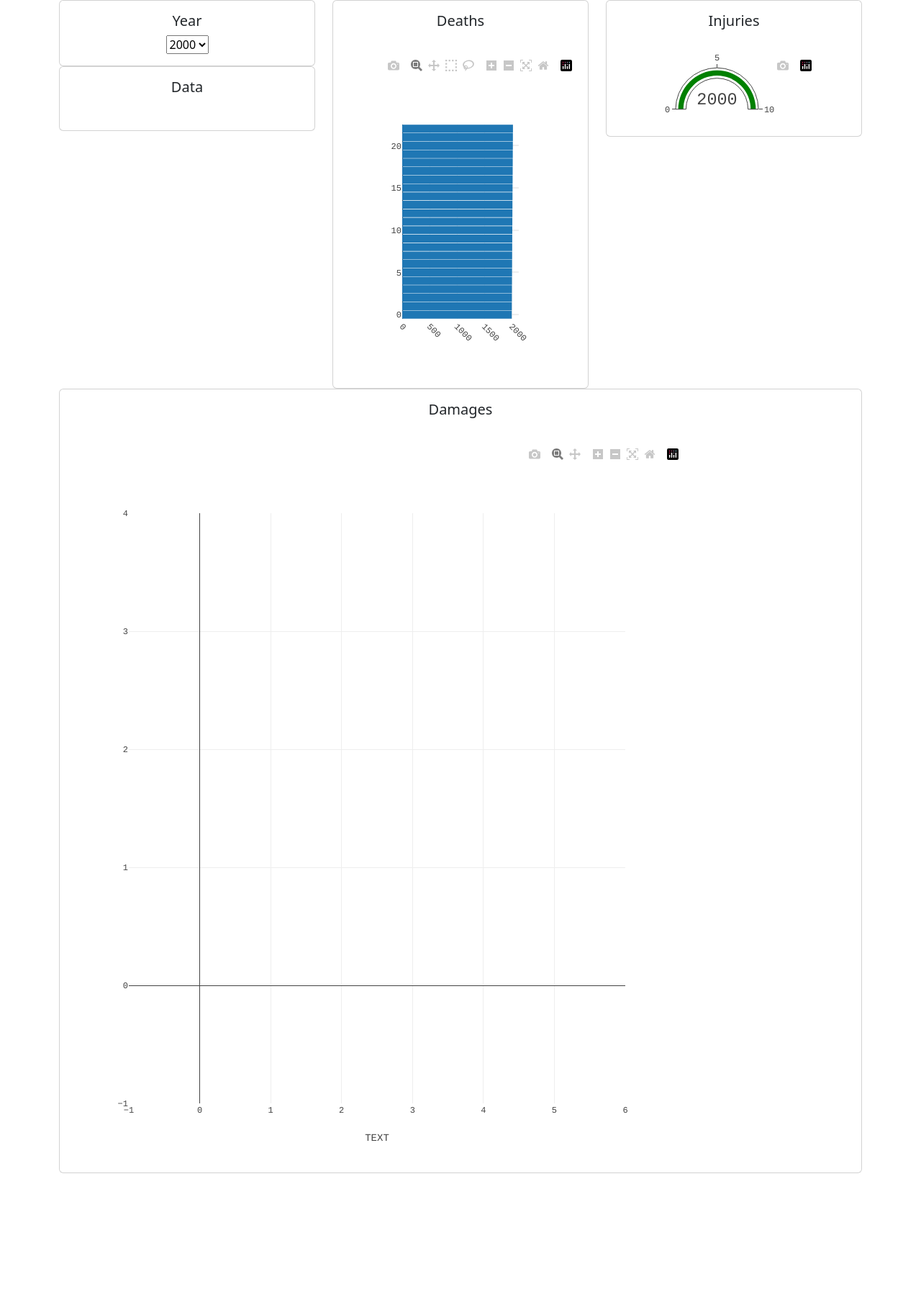
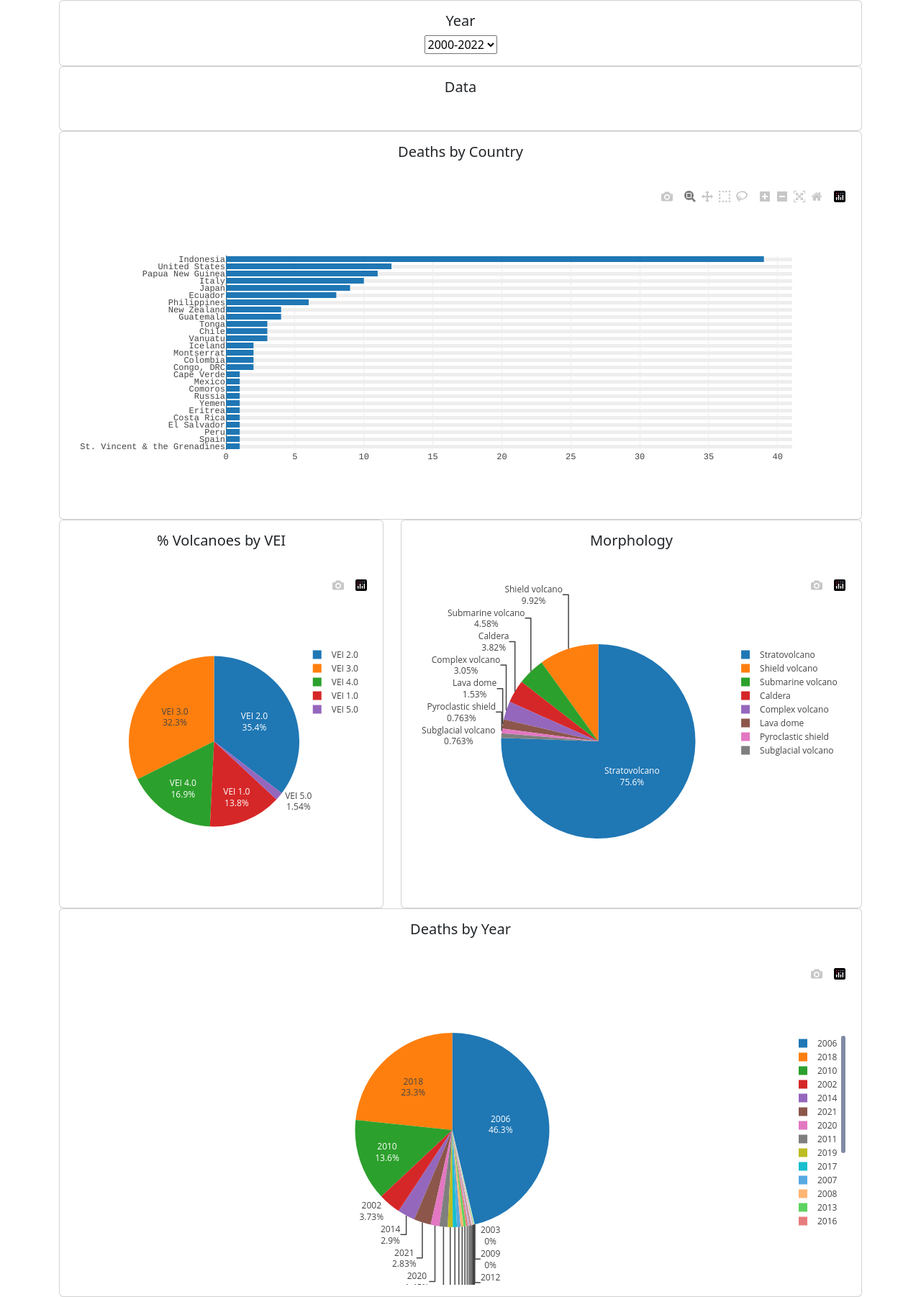
Before and after one commit to anyren/volcanic-eruptions, a Flask app: page /year in a window 1280 px wide. Shown: the part 76-1878 px from the top of the page at 72% size. Before the commit the page ends 1706 px from the top, so only its background shows below. Run offline with Flask 2, Linux system fonts and the light colour scheme; data that the repository does not hold is empty; some libraries are stand-ins or nearby versions.

Commit message:
Rendering vizs on year.html

```diff
--- a/static/js/year.js
+++ b/static/js/year.js
@@ -51,7 +51,7 @@ function renderTable(yearSelected) {
     const url = "https://www.ngdc.noaa.gov/hazel/hazard-service/api/v1/volcanoes?maxYear=2022&minYear=2000";
     let deaths = 0;
     let injuries = 0;
-    // let houses = 0;
+    let houses = 0;
     let damages = 0;
 
     d3.json(url).then(function (data) {
@@ -66,7 +66,7 @@ function renderTable(yearSelected) {
 
                 let deathsNum = the_dicts[i]["deathsTotal"];
                 let injuriesNum = the_dicts[i]["injuriesTotal"];
-                // let housesNum = the_dicts[i]["housesDestroyedTotal"];
+                let housesNum = the_dicts[i]["housesDestroyedTotal"];
                 let damagesNum = the_dicts[i]["damageMillionsDollarsTotal"];
 
                 if (deathsNum) {
@@ -77,9 +77,9 @@ function renderTable(yearSelected) {
                     injuries = injuries + parseInt(injuriesNum);
                 }
 
-                // if (housesNum) {
-                //     houses = houses + parseInt(housesNum);
-                // }
+                if (housesNum) {
+                    houses = houses + parseInt(housesNum);
+                }
 
                 if (damagesNum) {
                     damages = damages + parseInt(damagesNum);
@@ -91,7 +91,7 @@ function renderTable(yearSelected) {
 
         console.log("DEATHS: ", `${deaths}`);
         console.log("INJURIES: ", `${injuries}`);
-        // console.log("HOUSES: ", `${houses}`);
+        console.log("HOUSES: ", `${houses}`);
         console.log("DAMAGES: ", `${damages}`);
 
         d3.select("#data-table").html("");
@@ -99,7 +99,7 @@ function renderTable(yearSelected) {
 
         demoTable.append("tbody").append("tr").text("DEATHS").append("td").text(deaths);
         demoTable.append("tbody").append("tr").text("INJURIES").append("td").text(injuries);
-        // demoTable.append("tbody").append("tr").text("HOUSES DESTROYED").append("td").text(houses);
+        demoTable.append("tbody").append("tr").text("HOUSES DESTROYED").append("td").text(houses);
         demoTable.append("tbody").append("tr").text("DAMAGES ($ millions)").append("td").text(damages);
 
 
@@ -124,14 +124,40 @@ function makeBarChart(yearSelected) {
 
     console.log("THIS IS MAKEBARCHART function");
 
-    let yearsArray = [];
-    for (let i=2000; i<=2022; i++) {
-        yearsArray.push(i);
-    }
+    let vol_by_country = {'Indonesia': 39,
+    'United States': 12,
+    'Papua New Guinea': 11,
+    'Italy': 10,
+    'Japan': 9,
+    'Ecuador': 8,
+    'Philippines': 6,
+    'New Zealand': 4,
+    'Guatemala': 4,
+    'Tonga': 3,
+    'Chile': 3,
+    'Vanuatu': 3,
+    'Iceland': 2,
+    'Montserrat': 2,
+    'Colombia': 2,
+    'Congo, DRC': 2,
+    'Cape Verde': 1,
+    'Mexico': 1,
+    'Comoros': 1,
+    'Russia': 1,
+    'Yemen': 1,
+    'Eritrea': 1,
+    'Costa Rica': 1,
+    'El Salvador': 1,
+    'Peru': 1,
+    'Spain': 1,
+    'St. Vincent & the Grenadines': 1};
+
+    let keys = Object.keys(vol_by_country);
+    let values = Object.values(vol_by_country);
 
     let trace = {
-        x: yearsArray,
-        y: 100,
+        x: values.reverse(),
+        y: keys.reverse(),
         type: "bar",
         orientation: "h",
         // text: otuLabelsTop10
@@ -143,18 +169,20 @@ function makeBarChart(yearSelected) {
         },
         showlegend: false,
         xaxis: {
-            tickangle: 45
+            tickangle: 0
         },
         yaxis: {
-            zeroline: false,
-            gridwidth: 2
+            zeroline: true,
+            gridwidth: 5,
+            dtick: 1,
+            automargin: true
         },
-        bargap :0.05
+        bargap : 5
     };
 
     let data = [trace];
 
-    Plotly.newPlot("deaths-barchart", data, layout);
+    Plotly.newPlot("deaths-by-country-barchart", data, layout);
 
 }
 
@@ -168,30 +196,50 @@ function makeGaugeChart(yearSelected) {
 
     console.log("THIS IS MAKEGAUGECHART function");
 
-    let data = [
-        {
-            domain: { x: [0, 1], y: [0, 1] },
-            value: yearSelected,
-            type: "indicator",
-            mode: "gauge+number",
-            // delta: { reference: 10 },
-            gauge: { axis: {range: [0, 10] } }
-        }
-    ];
+    let tot_deaths_by_year = {2000: 8.0,
+        2001: 4.0,
+        2002: 103.0,
+        2003: 0.0,
+        2004: 6.0,
+        2005: 3.0,
+        2006: 1277.0,
+        2007: 17.0,
+        2008: 13.0,
+        2009: 0.0,
+        2010: 376.0,
+        2011: 38.0,
+        2012: 0.0,
+        2013: 12.0,
+        2014: 80.0,
+        2015: 2.0,
+        2016: 9.0,
+        2017: 19.0,
+        2018: 644.0,
+        2019: 23.0,
+        2020: 40.0,
+        2021: 78.0,
+        2022: 7.0};
 
-    let layout = {
-        width: 275,
-        height: 100,
-        margin: {
-                    t: 0,
-                    b: 0
-                },
-        font:{
-               family: "Courier"
-             }
-        };
+    let keys = Object.keys(tot_deaths_by_year);
+    let values = Object.values(tot_deaths_by_year);
 
-    Plotly.newPlot("injuries-gaugechart", data, layout);
+    let data = [{
+        values: values,
+        labels: keys,
+        type: 'pie',
+        textinfo: "label+percent",
+        // automargin: true,
+        insidetextorientation: "auto"
+      }];
+
+    let layout = [{
+        height: 1200,
+        width: 1000,
+        // margin: {"t": 0, "b": 0, "l": 0, "r": 0},
+    }];
+
+    Plotly.newPlot("deaths-by-year-piechart", data, layout);
+
 
 }
 
@@ -203,39 +251,54 @@ function makeBubbleChart(yearSelected) {
 
     console.log("THIS IS MAKEBUBBLECHART function");
 
-    let trace = {
-        x: yearSelected,
-        y: yearSelected,
-        mode: "markers",
-        marker: {
-                    size: 5,
-                    color: "black",
-                    colorscale: [
-                        [0, "rgb(166,206,227)"],
-                        [0.25, "rgb(31,120,180)"],
-                        [0.45, "rgb(178,223,138)"],
-                        [0.65, "rgb(51,160,44)"],
-                        [0.85, "rgb(251,154,153)"],
-                        [1, "rgb(227,26,28)"]
-                    ]
-                },
-        text: "TEXT"
-    };
+    let num_volc_by_vei = {"VEI 1.0": 9, "VEI 2.0": 23, "VEI 3.0": 21, "VEI 4.0": 11, "VEI 5.0": 1};
 
-    let data = [trace];
+    let keys = Object.keys(num_volc_by_vei);
+    let values = Object.values(num_volc_by_vei);
 
-    let layout = {
-        showlegend: false,
-        height: 1000,
-        width: 850,
-        xaxis:  { title: { text: "TEXT" } },
-        font: {
-                    family: "Courier"
-              }
+    let data = [{
+        values: values,
+        labels: keys,
+        type: 'pie',
+        textinfo: "label+percent",
+        insidetextorientation: "auto"
+      }];
 
-    };
+    let layout = [{
+        height: 400,
+        width: 350
+    }];
 
-    Plotly.newPlot("damages-bubblechart", data, layout);
+    Plotly.newPlot("vei-piechart", data, layout);
+
+    let num_volc_by_morph = {'Caldera': 5,
+    'Complex volcano': 4,
+    'Lava dome': 2,
+    'Pyroclastic shield': 1,
+    'Shield volcano': 13,
+    'Stratovolcano': 99,
+    'Subglacial volcano': 1,
+    'Submarine volcano': 6};
+
+    keys = Object.keys(num_volc_by_morph);
+    values = Object.values(num_volc_by_morph);
+
+    data = [{
+        values: values,
+        labels: keys,
+        type: 'pie',
+        textinfo: "label+percent",
+        insidetextorientation: "auto"
+      }];
+
+    layout = [{
+        height: 550,
+        width: 550
+    }];
+
+    Plotly.newPlot("morph-piechart", data, layout);
+
+
 
 }
 
--- a/templates/year.html
+++ b/templates/year.html
@@ -60,13 +60,14 @@
         <div class="row">
 
             <!-- Column 1 -->
-            <div class="col-md-4">
+            <div class="col-md-12">
 
                 <!-- id=drop-down-card -->
                 <div class="card text-center w-100" id="drop-down-card">
                     <div class="card-body">
                         <h5 class="card-title">Year</h5>
                         <select id="selDataset" onchange="optionChanged(this.value)">
+                        <option value="2000-2022" selected>2000-2022</option>
                         </select>
                     </div>
                 </div>
@@ -79,35 +80,7 @@
                         <div id="data-table"></div>
                     </div>
                 </div>
-
             </div>
-
-            <!-- Column 2 -->
-            <div class="col-md-4">
-
-                <!-- id=deaths-card -->
-                <div class="card text-center w-100" id="deaths-card">
-                    <div class="card-body">
-                        <h5 class="heading">Deaths</h5>
-                        <br>
-                        <div id="deaths-barchart"></div>
-                    </div>
-                </div>
-            </div>
-
-            <!-- Column 3 -->
-            <div class="col-md-4">
-
-                <!-- id=injuries-card -->
-                <div class="card text-center w-100" id="injuries-card">
-                    <div class="card-body">
-                        <h5 class="heading">Injuries</h5>
-                        <br>
-                        <div id="injuries-gaugechart"></div>
-                    </div>
-                </div>
-            </div>
-
         </div>
 
         <!-- Row 2 -->
@@ -116,15 +89,64 @@
             <!-- Column 1 -->
             <div class="col-md-12">
 
-                <!-- id=damage-card -->
-                <div class="card text-center w-100" id="damage-card">
+                <!-- id=deaths-by-country-card -->
+                <div class="card text-center w-100" id="deaths-by-country-card">
                     <div class="card-body">
-                        <h5 class="heading">Damages</h5>
+                        <h5 class="heading">Deaths by Country</h5>
                         <br>
-                        <div id="damages-bubblechart"></div>
+                        <div id="deaths-by-country-barchart"></div>
                     </div>
                 </div>
             </div>
+        </div>
+
+        <!-- Row 3 -->
+        <div class="row">
+
+            <!-- Column 1 -->
+            <div class="col-md-5">
+
+                <!-- id=vei-card -->
+                <div class="card text-center w-100" id="vei-card">
+                    <div class="card-body">
+                        <h5 class="heading">% Volcanoes by VEI</h5>
+                        <br>
+                        <div id="vei-piechart"></div>
+                    </div>
+                </div>
+            </div>
+
+            <!-- Column 2 -->
+            <div class="col-md-7">
+
+                <!-- id=morph-card -->
+                <div class="card text-center w-100" id="morph-card">
+                    <div class="card-body">
+                        <h5 class="heading">Morphology</h5>
+                        <br>
+                        <div id="morph-piechart"></div>
+                    </div>
+                </div>
+            </div>
+        </div>
+
+        <!-- Row 4 -->
+        <div class="row">
+
+            <!-- Column 1 -->
+            <div class="col-md-12">
+
+                <!-- id=deaths-by-year-card -->
+                <div class="card text-center w-100" id="deaths-by-year-card">
+                    <div class="card-body">
+                        <h5 class="heading">Deaths by Year</h5>
+                        <br>
+                        <div id="deaths-by-year-piechart"></div>
+                    </div>
+                </div>
+            </div>
+
+
         </div>
 
     </div>
```
